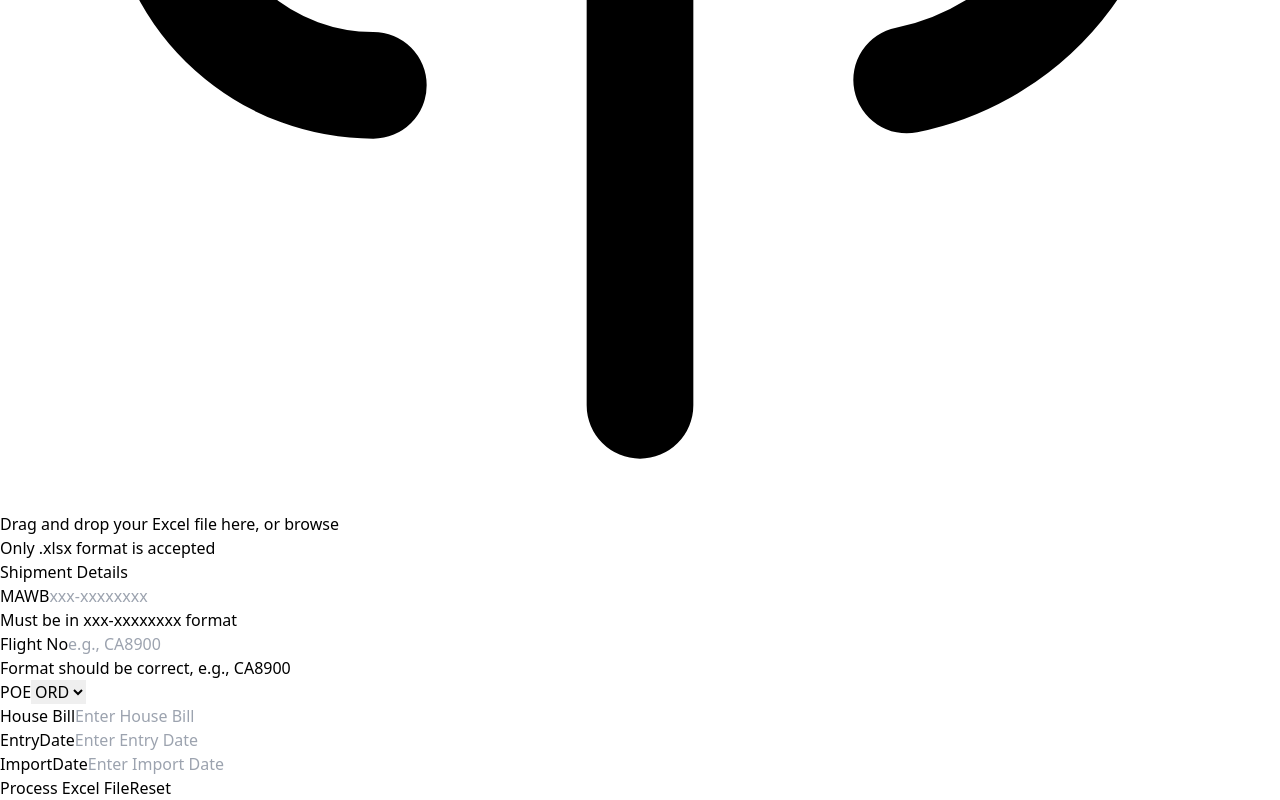
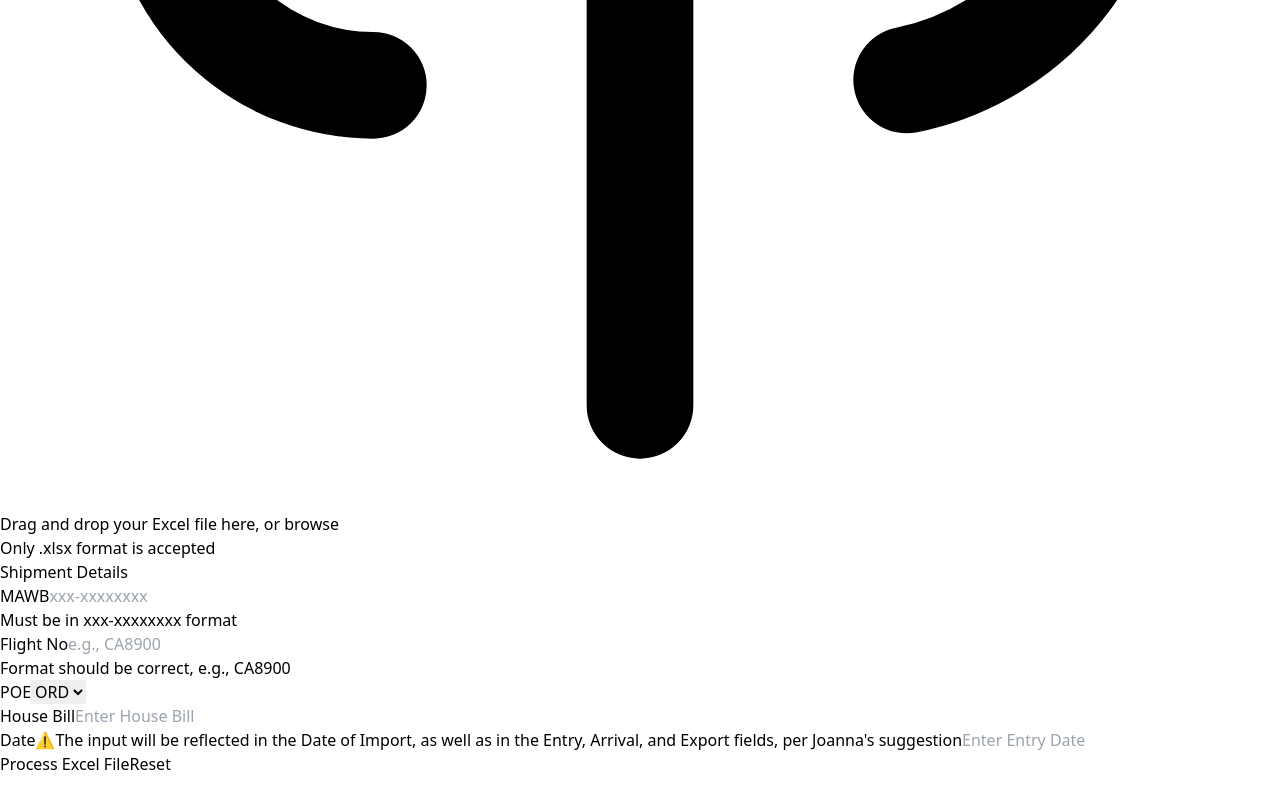
Before and after one commit to jun2369/NETCHBNEW, a React (Vite) app: page / in a window 1280 px wide. Shown: the part 918-1718 px from the top of the page. After the commit the page ends 1694 px from the top, so only its background shows below. Built offline with nearby package versions, Linux system fonts and the light colour scheme.

Commit message:
update: removed several input fields and added instructional hint for submission

```diff
--- a/src/App.tsx
+++ b/src/App.tsx
@@ -73,7 +73,6 @@ const TemuPGAPage: React.FC = () => {
   const [airport, setAirport] = useState('ORD');
   const [houseBill, setHouseBill] = useState('');
   const [entryDate, setEntryDate] = useState('');
-  const [importDate, setImportDate] = useState('');
   const [isDragging, setIsDragging] = useState(false);
   const [isLoading, setIsLoading] = useState(false);
   const [xlsxLoaded, setXlsxLoaded] = useState(false);
@@ -299,14 +298,12 @@ const TemuPGAPage: React.FC = () => {
                   newSheet[`AJ${outputRow}`] = { v: houseBill, t: 's' };
                 }
 
-                // EntryDate -> K列
+                // EntryDate -> K列, L列, AQ列, AN列
                 if (entryDate) {
                   newSheet[`K${outputRow}`] = { v: entryDate, t: 's' };
-                }
-
-                // ImportDate -> L列
-                if (importDate) {
-                  newSheet[`L${outputRow}`] = { v: importDate, t: 's' };
+                  newSheet[`L${outputRow}`] = { v: entryDate, t: 's' };
+                  newSheet[`AQ${outputRow}`] = { v: entryDate, t: 's' };
+                  newSheet[`AN${outputRow}`] = { v: entryDate, t: 's' };
                 }
 
                 // dropdown list 选择的机场
@@ -467,7 +464,7 @@ const TemuPGAPage: React.FC = () => {
 
               URL.revokeObjectURL(url);
 
-              alert('File processed successfully!');
+              // 移除成功提示，直接设置加载状态为false
               setIsLoading(false);
             } catch (innerError) {
               console.error('Error in template processing:', innerError);
@@ -514,7 +511,6 @@ const TemuPGAPage: React.FC = () => {
     setAirport('ORD');
     setHouseBill('');
     setEntryDate('');
-    setImportDate('');
     if (fileInputRef.current) {
       fileInputRef.current.value = '';
     }
@@ -639,26 +635,19 @@ const TemuPGAPage: React.FC = () => {
 
             <div>
               <label className="block text-sm font-medium text-gray-700 mb-1">
-                EntryDate
+                Date
+                <span className="ml-2 relative inline-block group">
+                  <span className="text-yellow-500 cursor-help text-base">⚠</span>
+                  <span className="absolute left-0 bottom-full mb-2 w-64 p-2 bg-gray-800 text-white text-xs rounded shadow-lg opacity-0 group-hover:opacity-100 transition-opacity duration-200 pointer-events-none z-10">
+                    The input will be reflected in the Date of Import, as well as in the Entry, Arrival, and Export fields, per Joanna's suggestion
+                  </span>
+                </span>
               </label>
               <input
                 type="text"
                 value={entryDate}
                 onChange={(e) => setEntryDate(e.target.value)}
                 placeholder="Enter Entry Date"
-                className="w-full px-3 py-2 border border-gray-300 rounded-md focus:outline-none focus:ring-2 focus:ring-blue-500"
-              />
-            </div>
-
-            <div>
-              <label className="block text-sm font-medium text-gray-700 mb-1">
-                ImportDate
-              </label>
-              <input
-                type="text"
-                value={importDate}
-                onChange={(e) => setImportDate(e.target.value)}
-                placeholder="Enter Import Date"
                 className="w-full px-3 py-2 border border-gray-300 rounded-md focus:outline-none focus:ring-2 focus:ring-blue-500"
               />
             </div>
```
